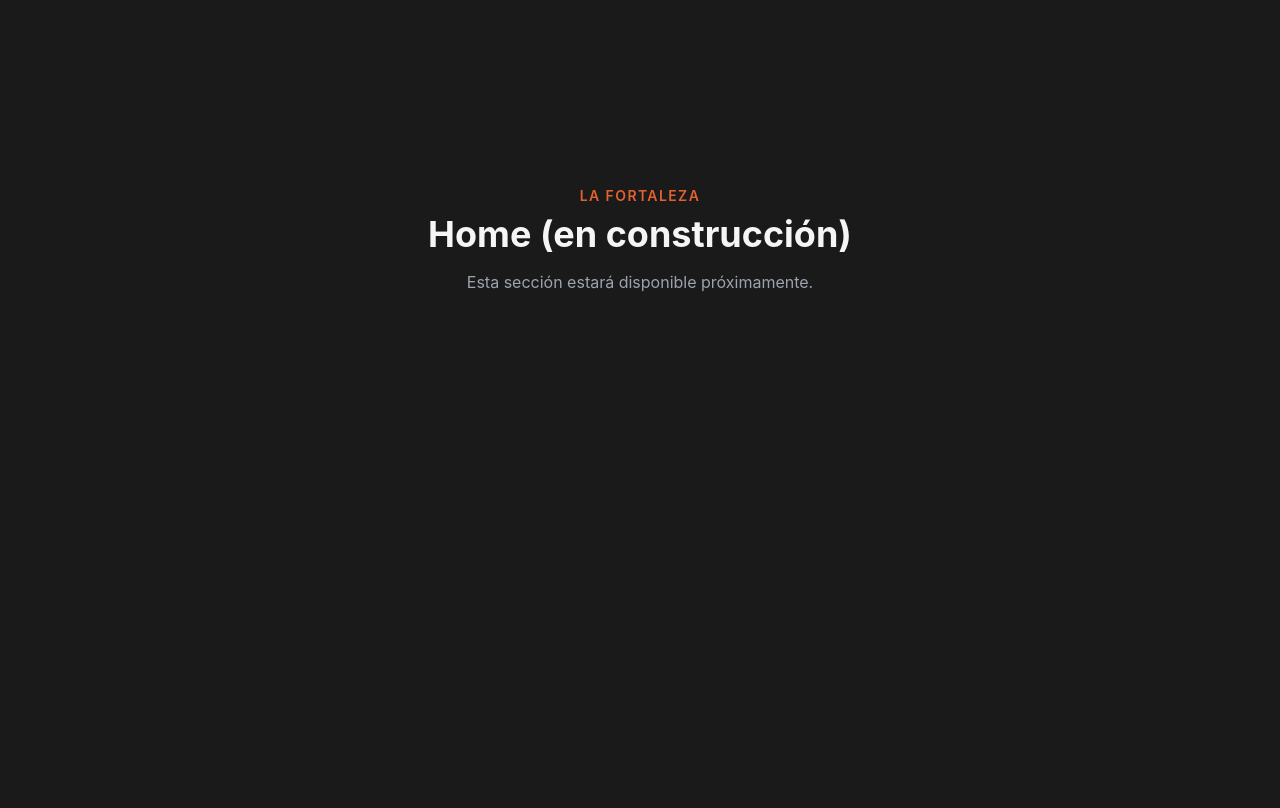
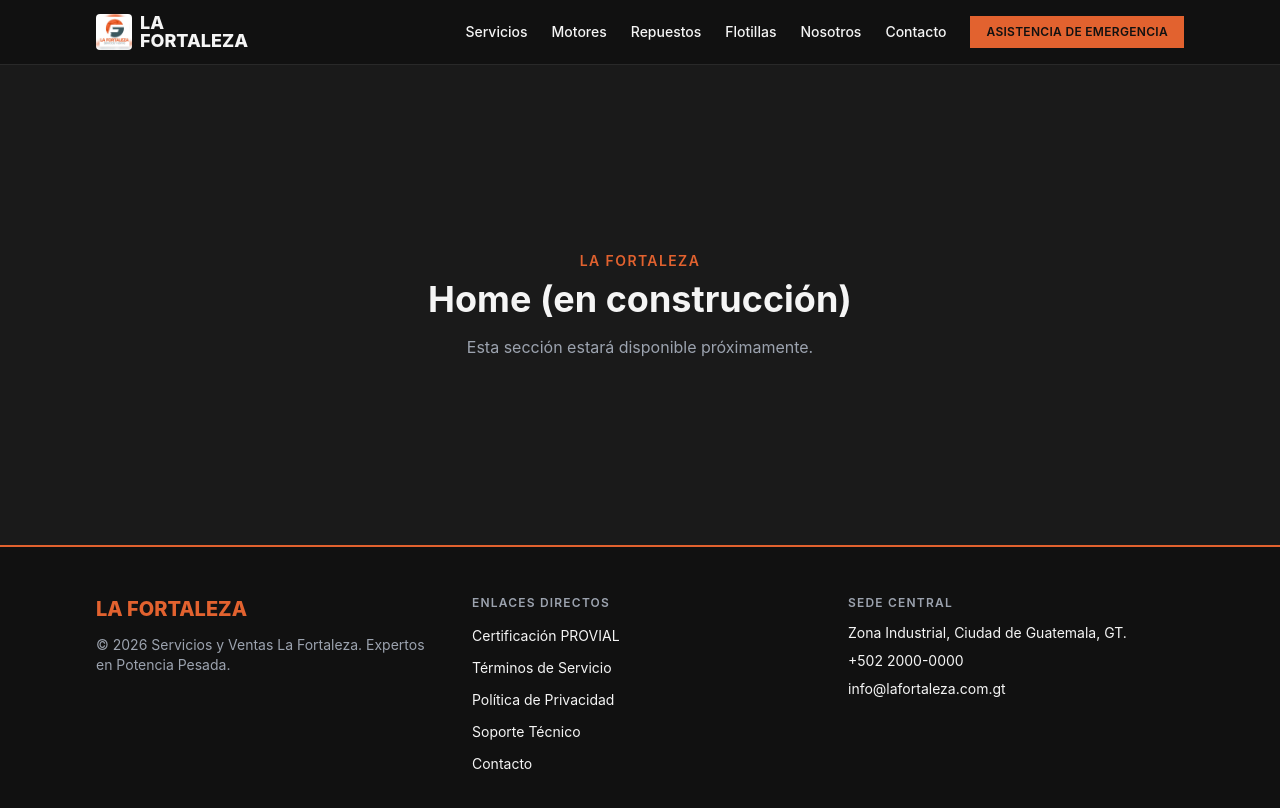
Before and after one commit to fernandocamargo-ae/la_fortaleza, a React (Vite) app: page / in a window 1280 px wide. Shown: the top 808 px of the page. Built offline with nearby package versions, Linux system fonts and the light colour scheme.

Commit message:
feat: wrap all routes in MainLayout

```diff
--- /dev/null
+++ b/src/layouts/MainLayout.jsx
@@ -0,0 +1,15 @@
+import { Outlet } from 'react-router-dom';
+import Navbar from '../components/layout/Navbar';
+import Footer from '../components/layout/Footer';
+
+export default function MainLayout() {
+  return (
+    <div className="flex min-h-screen flex-col">
+      <Navbar />
+      <main className="flex-1">
+        <Outlet />
+      </main>
+      <Footer />
+    </div>
+  );
+}
--- a/src/routes.jsx
+++ b/src/routes.jsx
@@ -1,4 +1,5 @@
 import { Routes, Route } from 'react-router-dom';
+import MainLayout from './layouts/MainLayout';
 import Home from './pages/Home';
 import Servicios from './pages/Servicios';
 import Motores from './pages/Motores';
@@ -12,6 +13,7 @@
 export default function AppRoutes() {
   return (
     <Routes>
+      <Route element={<MainLayout />}>
         <Route path="/" element={<Home />} />
         <Route path="/servicios" element={<Servicios />} />
         <Route path="/motores" element={<Motores />} />
@@ -21,6 +23,7 @@
         <Route path="/contacto" element={<Contacto />} />
         <Route path="/emergencia" element={<Emergencia />} />
         <Route path="*" element={<NotFound />} />
+      </Route>
     </Routes>
   );
 }
```
Lines whose indentation alone changed are shown as unchanged.
